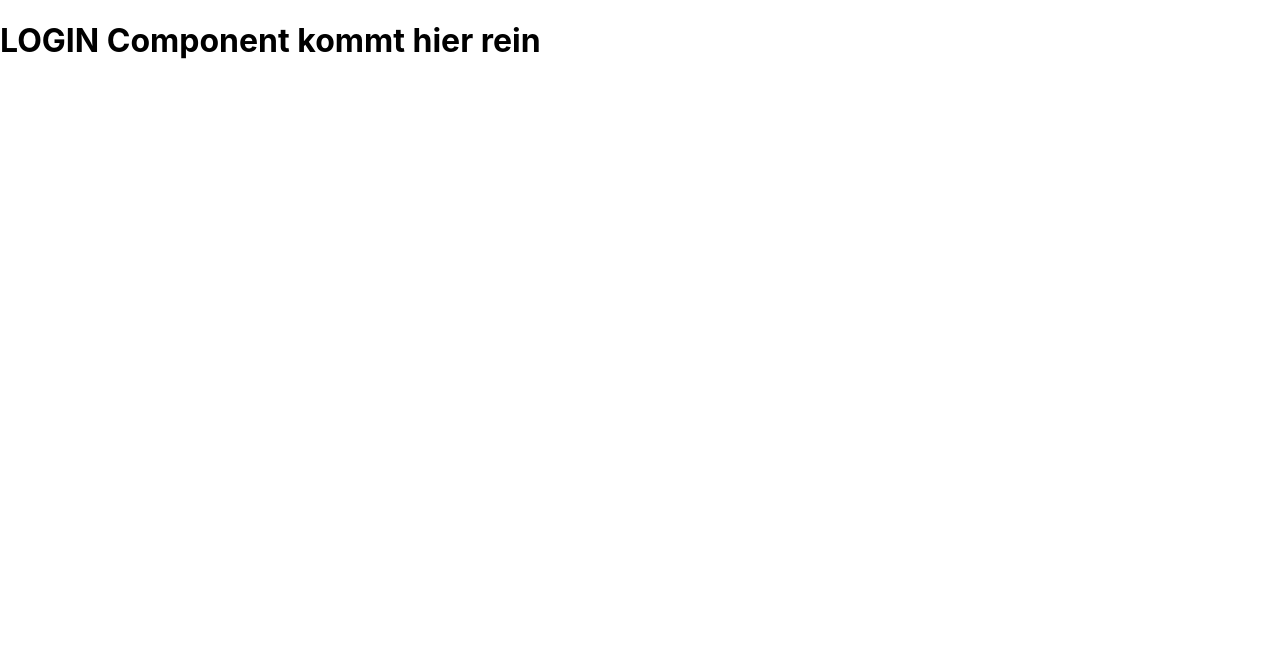
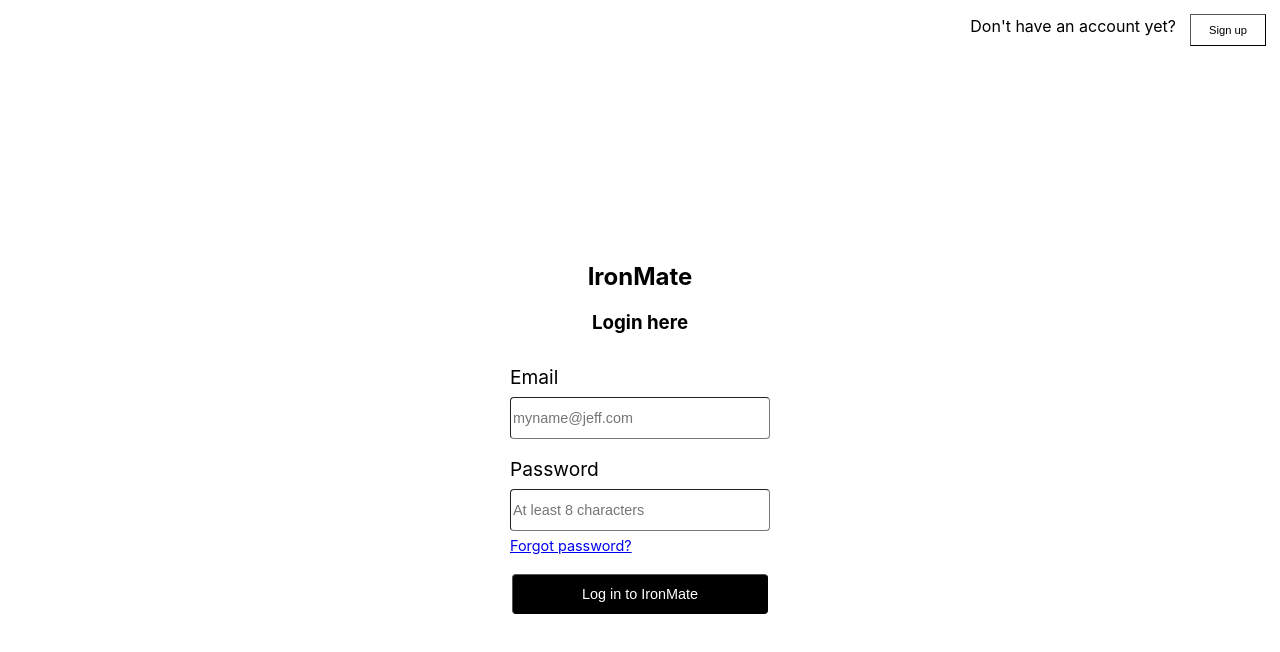
Before and after one commit to TL-Joshua/ironmate_fe, a React (Create React App) app: page /login in a window 1280 px wide. Shown: the top 652 px of the page. Built offline with nearby package versions, Linux system fonts and the light colour scheme.

Commit message:
feature(router): Add Login to /login route

```diff
--- a/src/index.js
+++ b/src/index.js
@@ -2,6 +2,7 @@ import React from 'react';
 import ReactDOM from 'react-dom/client';
 import './index.css';
 import App from './App';
+import Login from "./Login/Login"
 
 import { BrowserRouter, Routes, Route } from 'react-router-dom';
 
@@ -11,7 +12,7 @@ root.render(
     <BrowserRouter>
       <Routes>
         <Route path="/" element={<App/>}/>
-        <Route path="/login" element={<h1>LOGIN Component kommt hier rein</h1>}/>
+        <Route path="/login" element={<Login/>}/>
         <Route path="*" element={<p>NOTHING HERE</p>}/> {/* sog. empty Route */}
       </Routes>
     </BrowserRouter>
```
